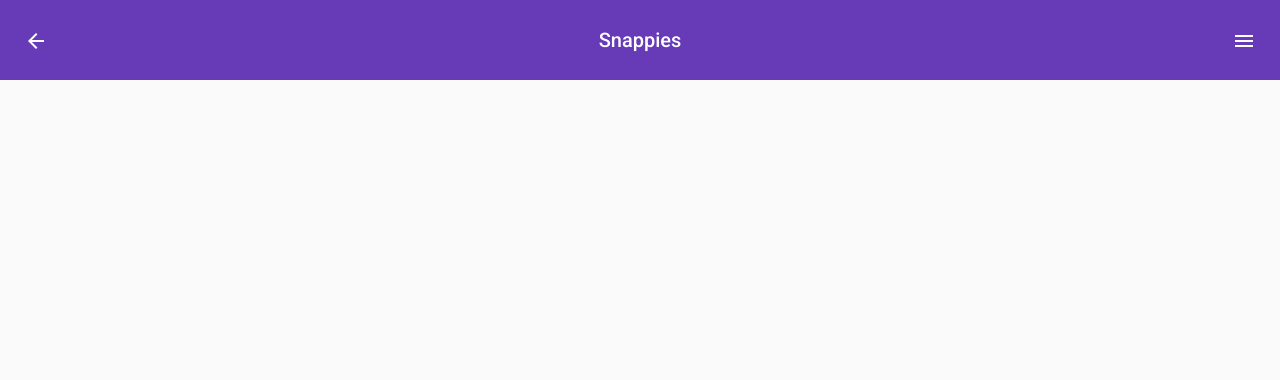
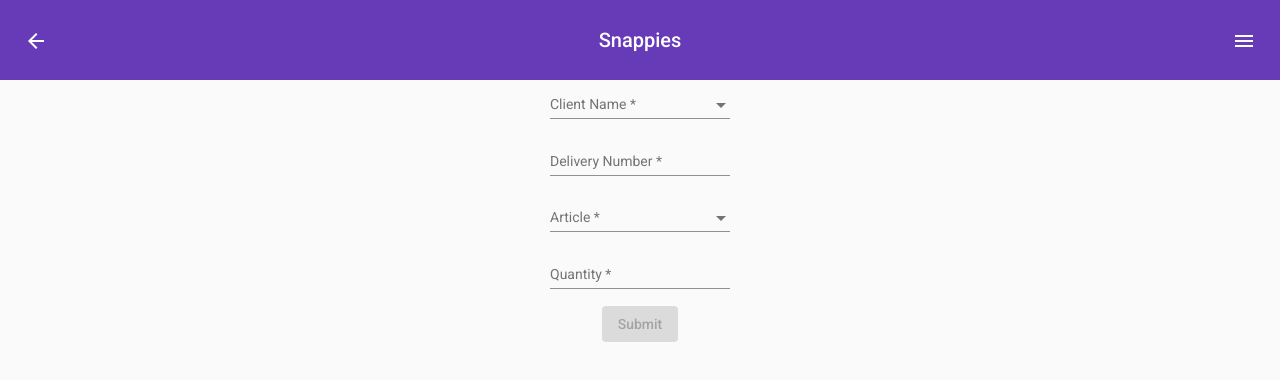
Before and after one commit to pfe-2023-group-03/snappies-front, an Angular app: page /order in a window 1280 px wide. Before the commit this address led to /. Shown: the top 380 px of the page. Built offline with nearby package versions, Linux system fonts and the light colour scheme.

Commit message:
feat: creation order hardcoded, needs implementation

```diff
--- a/src/app/app-routing.module.ts
+++ b/src/app/app-routing.module.ts
@@ -3,12 +3,14 @@
 import { UsersComponent } from './users/users.component';
 import { LoginformComponent } from './loginform/loginform.component';
 import { AdminComponent } from './admin/admin.component';
+import { OrderComponent } from './order/order.component';
 
 
 const routes: Routes = [
   { path: 'users', component: UsersComponent },
   { path: 'login', component: LoginformComponent},
-  { path: 'admin', component: AdminComponent}
+  { path: 'admin', component: AdminComponent},
+  { path: 'order', component: OrderComponent}
 ];
 
 @NgModule({
--- a/src/app/app.module.ts
+++ b/src/app/app.module.ts
@@ -14,6 +14,7 @@
 import { MatSlideToggleModule } from '@angular/material/slide-toggle';
 import { AdminModule } from './admin/admin.module';
 import { NavigationService } from './services/navigation.service';
+import { OrderModule } from './order/order.module';
 
 
 
@@ -25,6 +26,7 @@
       NavbarModule,
       LoginformModule,
       AdminModule,
+      OrderModule,
       HttpClientModule,
       BrowserAnimationsModule,
       MatToolbarModule,
--- a/src/app/navbar/navbar.component.html
+++ b/src/app/navbar/navbar.component.html
@@ -15,6 +15,7 @@
             <a mat-list-item (click)="navigateTo('/users')">Users</a>
             <a mat-list-item (click)="navigateTo('/login')">Login</a>
             <a mat-list-item (click)="navigateTo('/admin')">Admin</a>
+            <a mat-list-item (click)="navigateTo('/order')">Order</a>
         </mat-nav-list>
     </mat-sidenav>
     <mat-sidenav-content>
--- /dev/null
+++ b/src/app/order/order.component.css
@@ -0,0 +1,6 @@
+.centered-form {
+    display: flex;
+    flex-direction: column;
+    align-items: center;
+    justify-content: center;
+}
--- /dev/null
+++ b/src/app/order/order.component.html
@@ -0,0 +1,48 @@
+<form [formGroup]="orderForm" (ngSubmit)="onSubmit()" class="centered-form">
+
+    <div class="form-field">
+      <mat-form-field>
+        <mat-label>Client Name</mat-label>
+        <mat-select formControlName="clientName">
+          <mat-option value="John Doe">John Doe</mat-option>
+          <mat-option value="Jane Smith">Jane Smith</mat-option>
+          <mat-option value="Bob Johnson">Bob Johnson</mat-option>
+        </mat-select>
+        <mat-error *ngIf="orderForm.get('clientName')?.hasError('required')">Client Name is required</mat-error>
+      </mat-form-field>
+    </div>
+
+    <div class="form-field">
+      <mat-form-field>
+        <mat-label>Delivery Number</mat-label>
+        <input matInput formControlName="deliveryNumber">
+        <mat-error *ngIf="orderForm.get('deliveryNumber')?.hasError('required')">Delivery Number is required</mat-error>
+      </mat-form-field>
+    </div>
+
+    <div class="form-field">
+      <mat-form-field>
+        <mat-label>Article</mat-label>
+        <mat-select formControlName="article">
+          <mat-option value="Article 1">Article 1</mat-option>
+          <mat-option value="Article 2">Article 2</mat-option>
+          <mat-option value="Article 3">Article 3</mat-option>
+        </mat-select>
+        <mat-error *ngIf="orderForm.get('article')?.hasError('required')">Article is required</mat-error>
+      </mat-form-field>
+    </div>
+
+    <div class="form-field">
+      <mat-form-field>
+        <mat-label>Quantity</mat-label>
+        <input matInput type="number" formControlName="quantity">
+        <mat-error *ngIf="orderForm.get('quantity')?.hasError('required')">Quantity is required</mat-error>
+        <mat-error *ngIf="orderForm.get('quantity')?.hasError('min')">Quantity must be at least 1</mat-error>
+      </mat-form-field>
+    </div>
+
+    <div class="form-field">
+      <button mat-raised-button color="primary" type="submit" [disabled]="orderForm.invalid">Submit</button>
+    </div>
+
+  </form>
--- /dev/null
+++ b/src/app/order/order.component.ts
@@ -0,0 +1,29 @@
+import { Component, OnInit } from '@angular/core';
+import { FormControl, FormGroup, Validators } from '@angular/forms';
+
+@Component({
+  selector: 'app-order',
+  templateUrl: './order.component.html',
+  styleUrls: ['./order.component.css']
+})
+export class OrderComponent implements OnInit {
+  orderForm!: FormGroup;
+
+  constructor() { }
+
+  ngOnInit(): void {
+    this.orderForm = new FormGroup({
+      clientName: new FormControl('', Validators.required),
+      deliveryNumber: new FormControl('', Validators.required),
+      article: new FormControl('', Validators.required),
+      quantity: new FormControl('', [Validators.required, Validators.min(1)]),
+    });
+  }
+
+  onSubmit() {
+    if (this.orderForm.valid) {
+      // TODO: Implement logic to handle form submission, e.g., send data to a server
+      console.log('Form submitted:', this.orderForm.value);
+    }
+  }
+}
--- a/tsconfig.app.json
+++ b/tsconfig.app.json
@@ -4,6 +4,9 @@
   "compilerOptions": {
     "outDir": "./out-tsc/app",
     "types": []
+  },
+  "angularCompilerOptions": {
+    "enableIvy": true
   },
   "files": [
     "src/main.ts",
```
Also changed, not shown: src/app/order/order.module.ts (added, +27 -0 lines), 1 other file (tests, documents, lock files or other folders).
